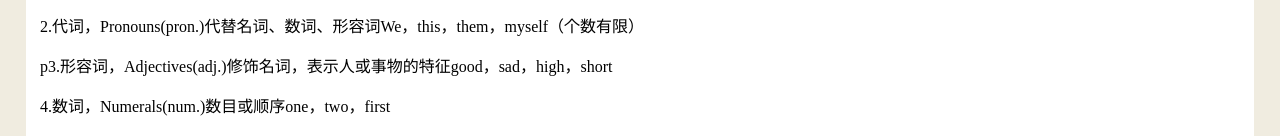
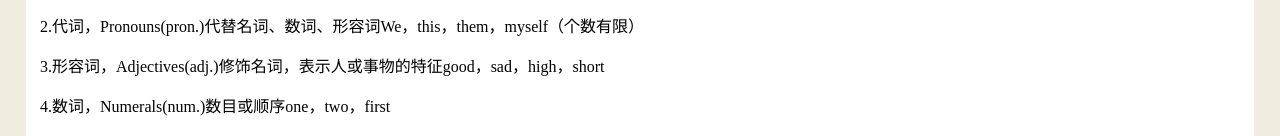
Before and after one commit to kunhai-88/the, a website: page docs/help.html in a window 1280 px wide. Shown: the part 166-302 px from the top of the page. Drawn offline with Linux system fonts and the light colour scheme.

Commit message:
fix help

```diff
--- a/docs/help.html
+++ b/docs/help.html
@@ -59,7 +59,7 @@
 
     <p>2.代词，Pronouns(pron.)代替名词、数词、形容词We，this，them，myself（个数有限）</p>
 
-    <p>p3.形容词，Adjectives(adj.)修饰名词，表示人或事物的特征good，sad，high，short</p>
+    <p>3.形容词，Adjectives(adj.)修饰名词，表示人或事物的特征good，sad，high，short</p>
 
     <p>4.数词，Numerals(num.)数目或顺序one，two，first</p>
 
```
